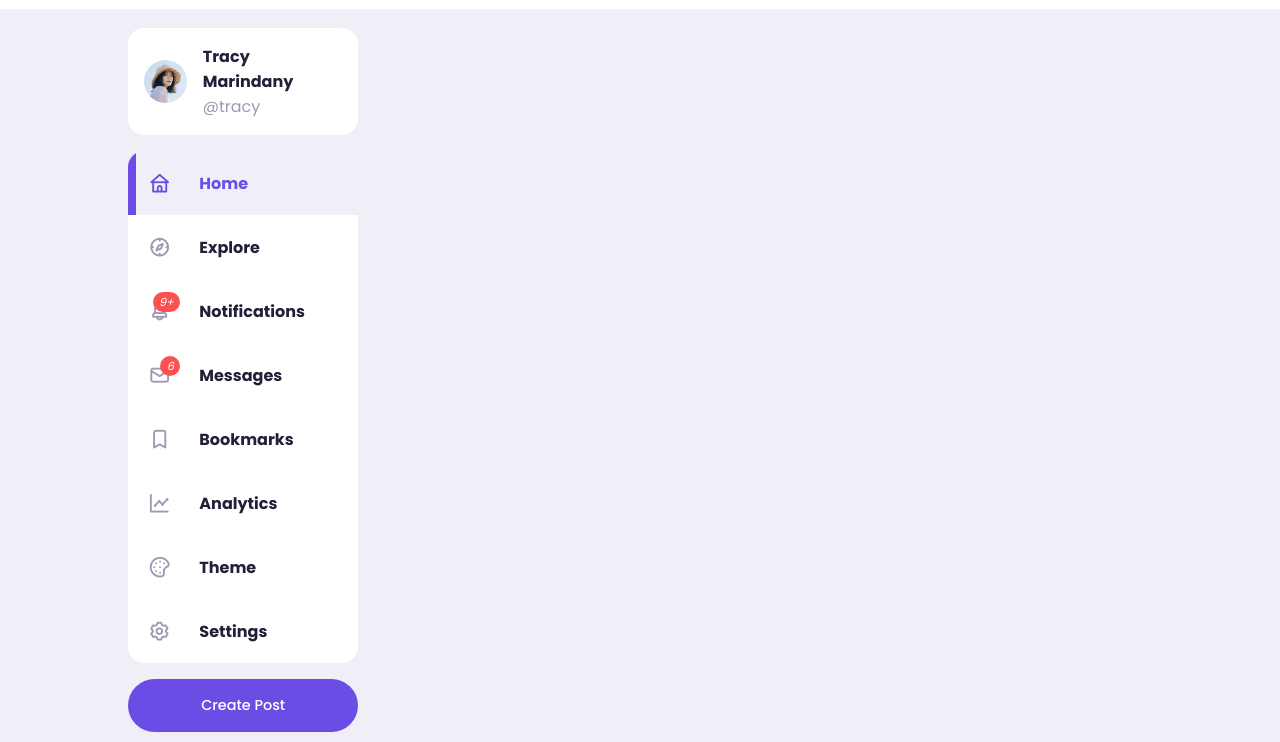
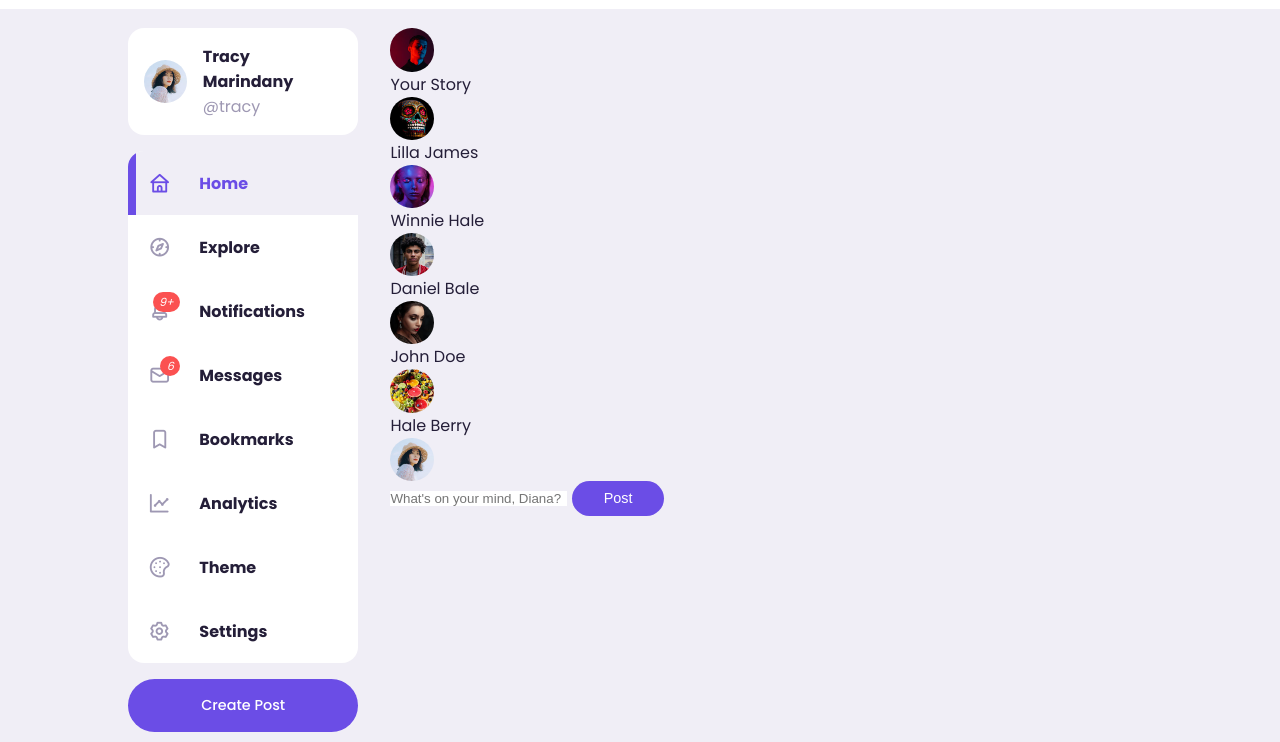
Before and after one commit to Vysint/Responsive-Social-Media-Website, a plain HTML site: page index.html in a window 1280 px wide. Shown: the part 58-800 px from the top of the page. Drawn offline with nearby package versions, Linux system fonts and the light colour scheme.

Commit message:
Added Stories Markup to the Middle section of the Page

```diff
--- a/index.html
+++ b/index.html
@@ -153,7 +153,7 @@
               <span><i class="uil uil-palette"></i></span>
               <h3>Theme</h3>
             </a>
-            <a class="menu-item" >
+            <a class="menu-item">
               <span><i class="uil uil-setting"></i></span>
               <h3>Settings</h3>
             </a>
@@ -164,7 +164,60 @@
 
         <!-- ---------------Left end------------- -->
         <!-- ================middle=========== -->
-        <div class="middle"></div>
+        <div class="middle">
+          <!-- ===========stories======== -->
+          <div class="stories">
+            <div class="story">
+              <div class="profile-photo">
+                <img src="images/profile-8.jpg" alt="" />
+              </div>
+              <p class="name">Your Story</p>
+            </div>
+            <div class="story">
+              <div class="profile-photo">
+                <img src="images/profile-9.jpg" alt="" />
+              </div>
+              <p class="name">Lilla James</p>
+            </div>
+            <div class="story">
+              <div class="profile-photo">
+                <img src="images/profile-10.jpg" alt="" />
+              </div>
+              <p class="name">Winnie Hale</p>
+            </div>
+            <div class="story">
+              <div class="profile-photo">
+                <img src="images/profile-11.jpg" alt="" />
+              </div>
+              <p class="name">Daniel Bale</p>
+            </div>
+            <div class="story">
+              <div class="profile-photo">
+                <img src="images/profile-12.jpg" alt="" />
+              </div>
+              <p class="name">John Doe</p>
+            </div>
+            <div class="story">
+              <div class="profile-photo">
+                <img src="images/profile-13.jpg" alt="" />
+              </div>
+              <p class="name">Hale Berry</p>
+            </div>
+          </div>
+          <!-- ==========stories end======== -->
+          <form class="create-post">
+            <div class="profile-photo">
+              <img src="images/profile-1.jpg" alt="" />
+            </div>
+            <input
+              type="text"
+              placeholder="What's on your mind, Diana?"
+              id="create-post"
+            />
+            <input type="submit" value="Post" class="btn btn-primary" />
+          </form>
+        </div>
+        <!-- ==============Middle end============= -->
         <!-- =================right================= -->
         <div class="right"></div>
       </div>
```
